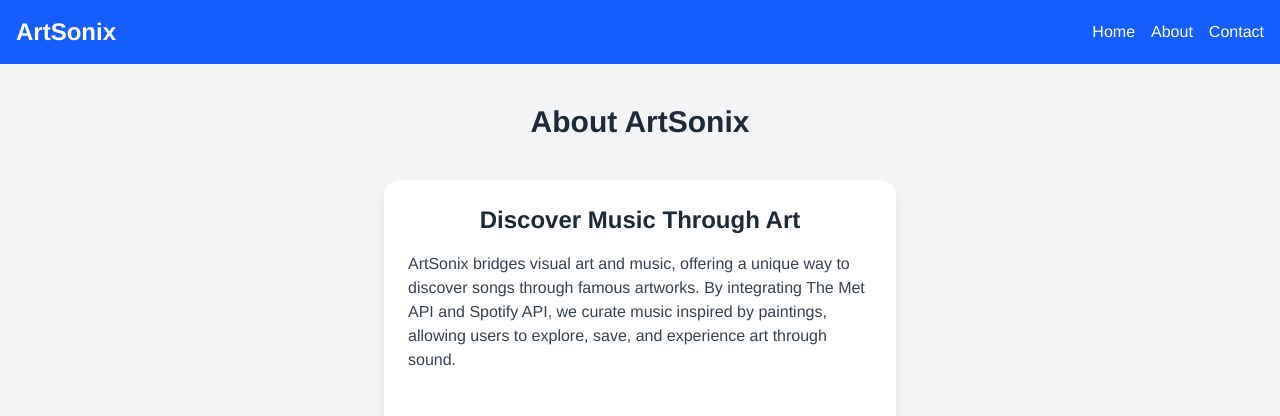
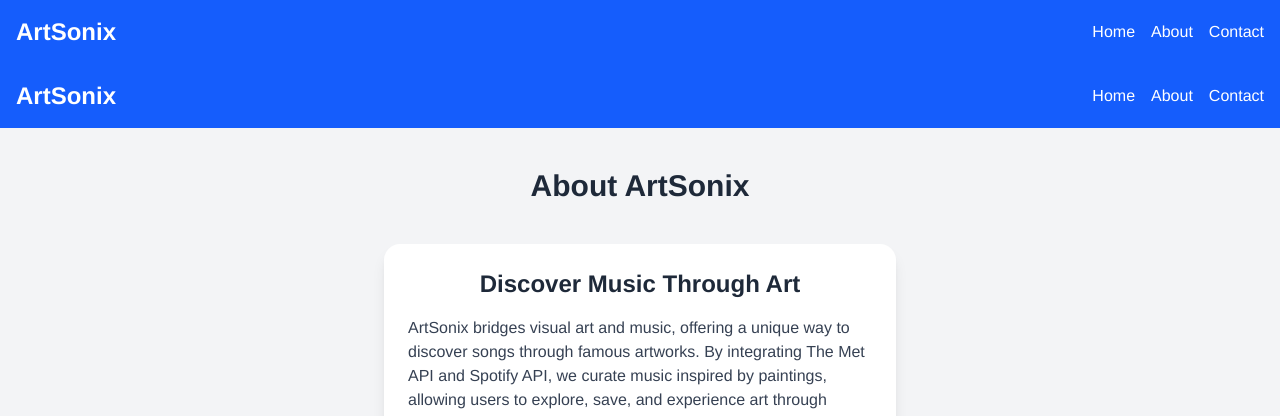
Before and after one commit to lawrence-ivan-reyes/acs-2930-artsonix, a Flask app: page /about in a window 1280 px wide. Shown: the top 416 px of the page. Run offline with Flask 3, Linux system fonts and the light colour scheme; style sheets or scripts are compiled from the project's sources.

Commit message:
updated base.html for nav bar

```diff
--- a/lucila_feature.py
+++ b/lucila_feature.py
@@ -66,16 +66,19 @@ def process_preferences():
     try:
         preferences = request.json
         print("Preferences Received:", preferences)  # Logging
+        # Extract preferences
         moods = preferences.get('moods', [])
         art_styles = preferences.get('art_styles', [])
         period = preferences.get('period')
         subject = preferences.get('subject')
 
+        # Fetch results
         mood_results = fetch_results_based_on_moods(moods, limit=3)
         art_style_results = fetch_results_based_on_art_styles(art_styles, limit=3)
         period_results = fetch_results_based_on_period(period, limit=1)
         subject_results = fetch_results_based_on_subject(subject, limit=1)
 
+        # Combine reslts and limit to 9
         combined_results = mood_results + art_style_results + period_results + subject_results
         combined_results = combined_results[:9]  # Limit to 9 results
         print("Combined Results:", combined_results)  # Logging
@@ -244,4 +247,4 @@ def error():
     return render_template('error.html')
 
 if __name__ == '__main__':
-    app.run(debug=True, port=3005)
+    app.run(debug=True, port=3004)
--- a/templates/base.html
+++ b/templates/base.html
@@ -45,6 +45,16 @@
     <script src="{{ url_for('static', filename='script.js') }}"></script>
 </head>
 <body>
+    <nav class="bg-blue-600 p-4">
+        <div class="max-w-7xl mx-auto flex justify-between items-center">
+            <h1 class="text-white text-2xl font-bold">ArtSonix</h1>
+            <ul class="flex space-x-4">
+                <li><a href="/" class="text-white hover:underline">Home</a></li>
+                <li><a href="/about" class="text-white hover:underline">About</a></li>
+                <li><a href="#" class="text-white hover:underline">Contact</a></li>
+            </ul>
+        </div>
+    </nav>
     <div>
         {% block content %}
         {% endblock %}
```
